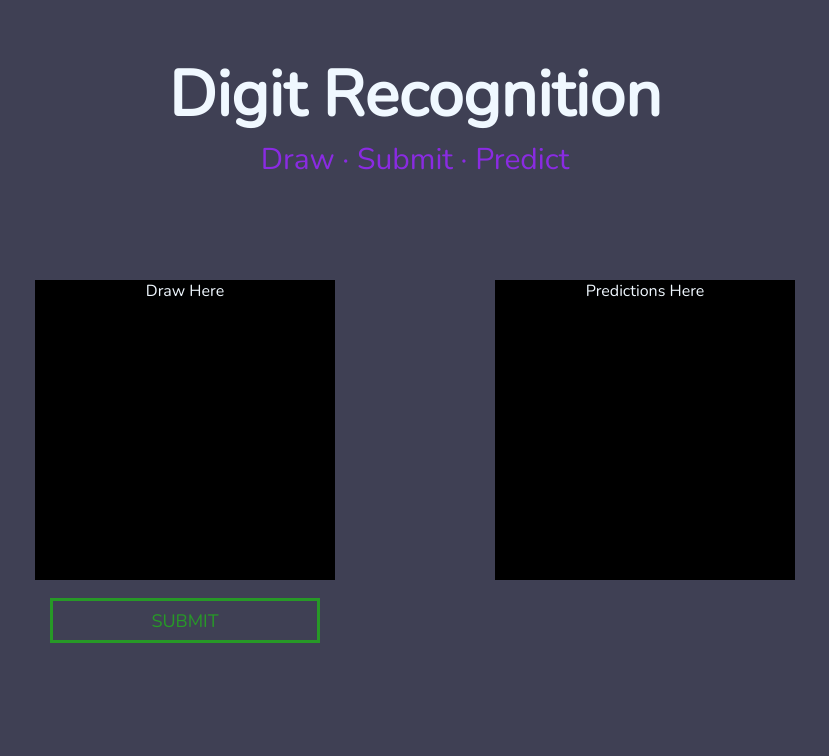
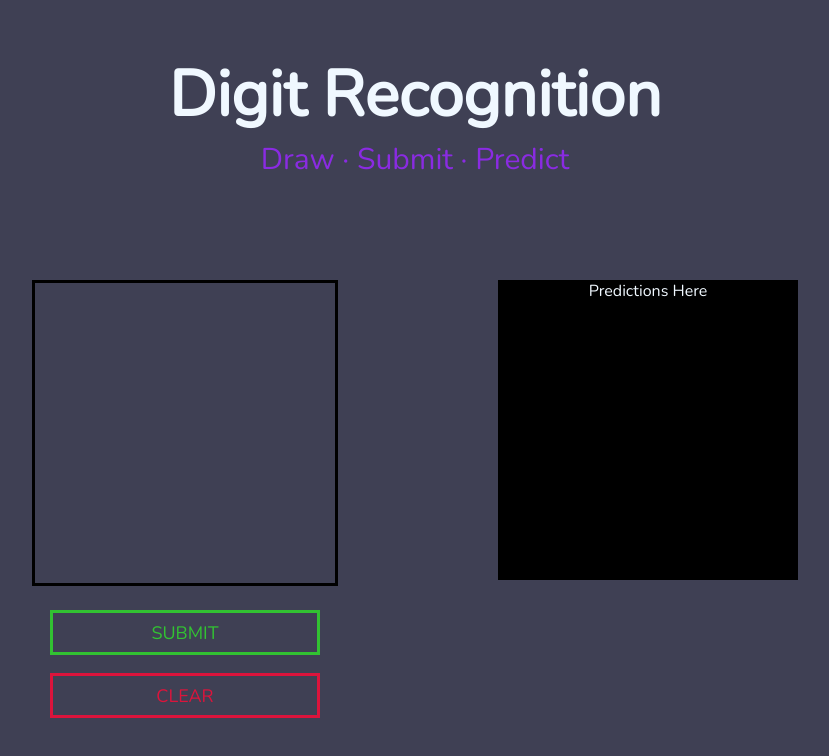
Before and after one commit to rahulio96/Digit-Recognition-App, a React (Create React App) app in the folder client/: page / in a window 1280 px wide. Shown: the top 756 px of the page, without its empty margins (225-1054 px from the left). Built offline with nearby package versions, Linux system fonts and the light colour scheme.

Commit message:
Added clear button and replaced draw div with canvas

```diff
--- a/client/src/App.css
+++ b/client/src/App.css
@@ -3,6 +3,10 @@
 body {
   background-color: rgb(63, 64, 84);
   font-family: "Nunito";
+}
+
+.canvas {
+  border: 3px solid black;
 }
 
 .container {
@@ -48,9 +52,9 @@ body {
   margin-top: 1em;
   width: 15em;
   height:2.5em;
-  color: rgb(39, 153, 39);
-
-  border: 3px solid rgb(39, 153, 39);
+  color: rgb(50, 194, 50);
+  text-align: center;
+  border: 3px solid rgb(50, 194, 50);
   cursor: pointer;
   font-size: large;
   font-family: "Nunito";
@@ -61,8 +65,29 @@ body {
 }
 
 .submit:hover {
-  background-color: rgb(39, 153, 39);
+  background-color: rgb(50, 194, 50);
+  color: aliceblue;
+}
 
+.clear {
+  background-color: rgb(63, 64, 84);
+  margin-top: 1em;
+  width: 15em;
+  height:2.5em;
+  color: crimson;
+  text-align: center;
+  border: 3px solid crimson;
+  cursor: pointer;
+  font-size: large;
+  font-family: "Nunito";
+  padding: 2.5%;
+  cursor: pointer;
+  font-weight: 500;
+  transition: all .3s ease;
+}
+
+.clear:hover {
+  background-color: crimson;
   color: aliceblue;
 }
 
@@ -71,3 +96,9 @@ body {
   flex-wrap: wrap;
   justify-content: center;
 }
+
+.buttons {
+  display: grid;
+  justify-content: center;
+  margin: 0;
+}
--- a/client/src/App.js
+++ b/client/src/App.js
@@ -11,10 +11,13 @@ function App() {
       <div className="content">
 
         <div className= "sub-container">
-          <div className = "draw-box">Draw Here</div>
-          <div>
+          <canvas className="canvas" id="myCanvas" width="300" height="300"></canvas>
+
+          <div className="buttons">
             <button className="submit">SUBMIT</button>
+            <button className="clear">CLEAR</button>
           </div>
+
         </div>
 
         <div className= "sub-container">
```
